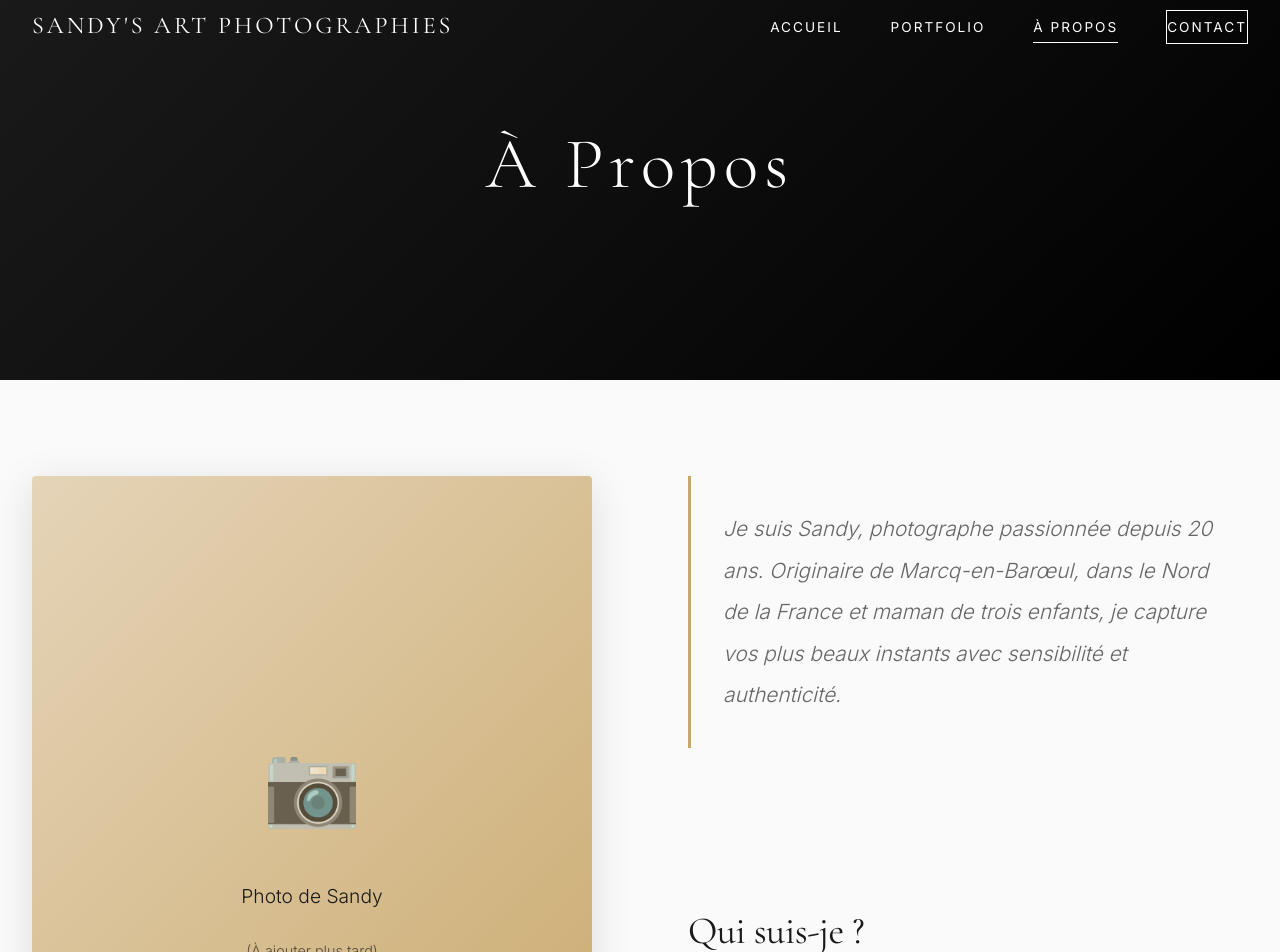
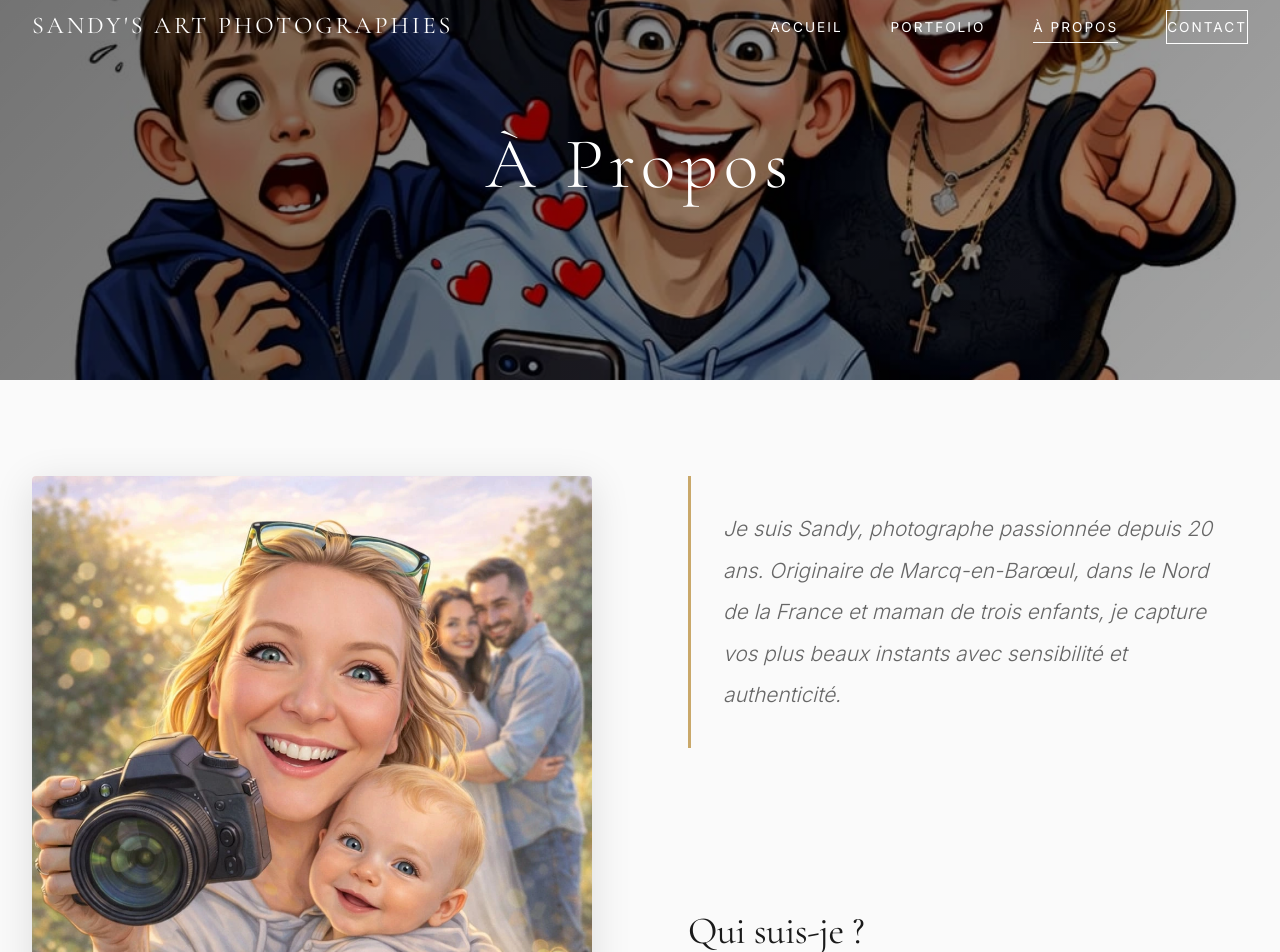
Before and after one commit to Enoxboo/sandysart-photo, a React app in the folder frontend/: page /about in a window 1280 px wide. Shown: the part 20-972 px from the top of the page. Built offline with nearby package versions, Linux system fonts and the light colour scheme; the HTML template or start-up script is replaced by a standard one.

Commit message:
feat: update About section with new background image and content

```diff
--- a/frontend/src/pages/About.css
+++ b/frontend/src/pages/About.css
@@ -8,12 +8,25 @@
     align-items: center;
     justify-content: center;
     text-align: center;
-    background: linear-gradient(135deg, var(--primary) 0%, var(--black) 100%);
+    background-image: url('../../public/about_banner.webp');
+    background-size: cover;
+    background-position: center center;
+    background-repeat: no-repeat;
     color: var(--white);
     position: relative;
 }
 
+.about-hero::before {
+    content: '';
+    position: absolute;
+    inset: 0;
+    background: linear-gradient(135deg, rgba(0,0,0,0.55) 0%, rgba(0,0,0,0.35) 100%);
+    z-index: 0;
+}
+
 .about-hero h1 {
+    position: relative;
+    z-index: 1;
     font-size: clamp(3rem, 6vw, 4.5rem);
     font-weight: 300;
     color: var(--white);
--- a/frontend/src/pages/About.jsx
+++ b/frontend/src/pages/About.jsx
@@ -20,19 +20,10 @@ function About() {
                     {/* Grid 2 colonnes : Image + Texte */}
                     <div className="about-grid fade-in">
 
-                        {/* Image de Sandy (placeholder pour l'instant) */}
+                        {/* Image de Sandy */}
                         <div className="about-image-section">
                             <div className="about-image-wrapper">
-                                <div className="about-image-placeholder">
-                                    <span className="about-image-placeholder-icon">📷</span>
-                                    <p>Photo de Sandy</p>
-                                    <p style={{ fontSize: '0.9rem', opacity: 0.7, marginTop: '0.5rem' }}>
-                                        (À ajouter plus tard)
-                                    </p>
-                                </div>
-                                {/* Quand tu auras la photo, remplace par :
-                <img src="/path/to/sandy.jpg" alt="Sandy, photographe" />
-                */}
+                                <img src="/about.webp" alt="Sandy, photographe" />
                             </div>
                         </div>
 
```
Also changed, not shown: frontend/public/about.webp (added), frontend/public/about_banner.webp (added).
